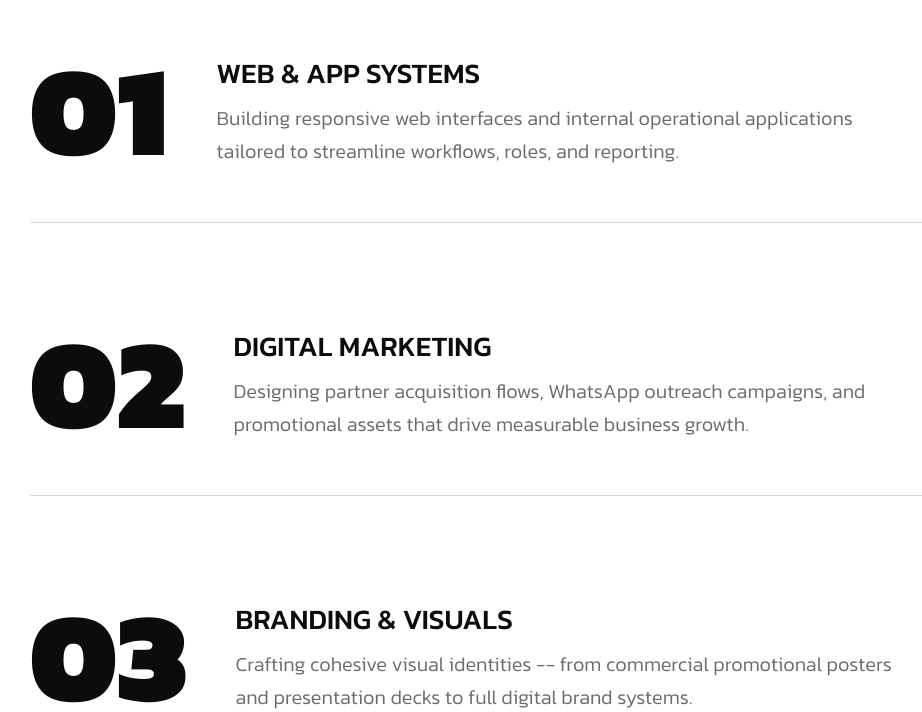
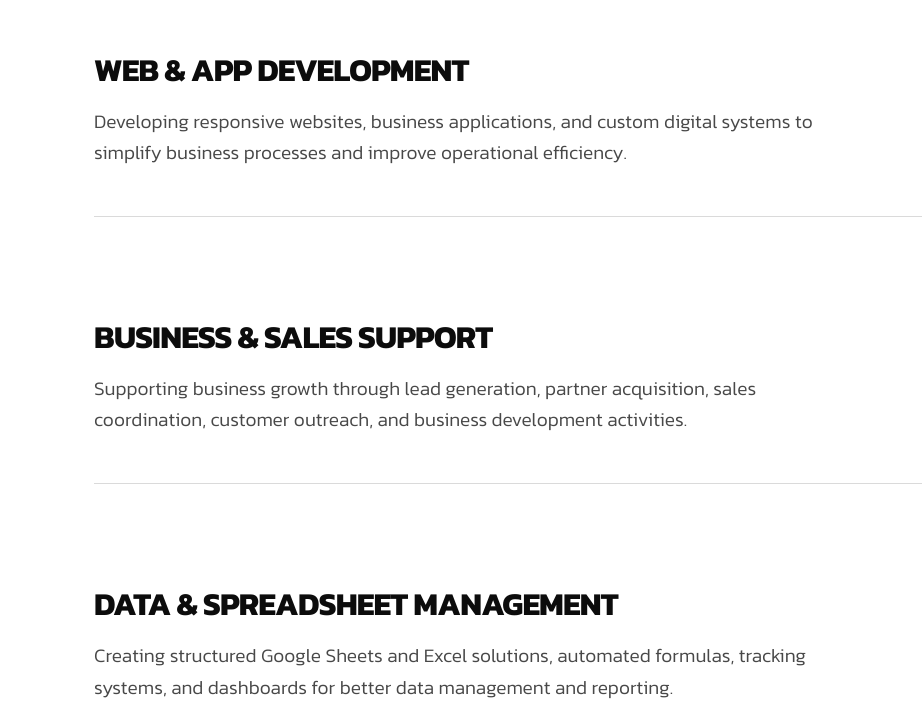
Before and after one commit to nanaseptiana1991-png/nana-septiana-portfolio, a Next.js app: page / in a window 1280 px wide. Shown: the part 2748-3460 px from the top of the page, without its empty margins (98-1020 px from the left). Built offline with nearby package versions, Linux system fonts and the light colour scheme.

Commit message:
Update page.tsx

```diff
--- a/src/app/page.tsx
+++ b/src/app/page.tsx
@@ -57,34 +57,29 @@ const ROW_2_IMAGES = [
 
 const SERVICES = [
   {
-    num: "01",
-    name: "Web & App Systems",
+    name: "WEB & APP DEVELOPMENT",
     description:
-      "Building responsive web interfaces and internal operational applications tailored to streamline workflows, roles, and reporting.",
+      "Developing responsive websites, business applications, and custom digital systems to simplify business processes and improve operational efficiency.",
   },
   {
-    num: "02",
-    name: "Digital Marketing",
+    name: "BUSINESS & SALES SUPPORT",
     description:
-      "Designing partner acquisition flows, WhatsApp outreach campaigns, and promotional assets that drive measurable business growth.",
+      "Supporting business growth through lead generation, partner acquisition, sales coordination, customer outreach, and business development activities.",
   },
   {
-    num: "03",
-    name: "Branding & Visuals",
+    name: "DATA & SPREADSHEET MANAGEMENT",
     description:
-      "Crafting cohesive visual identities -- from commercial promotional posters and presentation decks to full digital brand systems.",
+      "Creating structured Google Sheets and Excel solutions, automated formulas, tracking systems, and dashboards for better data management and reporting.",
   },
   {
-    num: "04",
-    name: "3D & Motion Design",
+    name: "DIGITAL MARKETING & PROMOTIONAL DESIGN",
     description:
-      "Interactive 3D elements, visual mockups, and dynamic motion graphics that add depth and energy to modern digital experiences.",
+      "Creating promotional materials, campaign assets, WhatsApp outreach strategies, and digital marketing support for business visibility and customer engagement.",
   },
   {
-    num: "05",
-    name: "Data & Workflow Ops",
+    name: "BUSINESS OPERATIONS & WORKFLOW",
     description:
-      "Structuring multi-sheet data reconciliation, field mapping, and KPI tracking systems for accurate operational visibility.",
+      "Organizing operational workflows, project tracking, data validation, team coordination, and reporting systems to support efficient business operations.",
   },
 ];
 
@@ -771,13 +766,13 @@ export default function HomePage() {
           Services
         </h2>
 
-        <div className="mx-auto max-w-5xl">
+        <div className="mx-auto max-w-4xl">
           {SERVICES.map((service, i) => (
             <FadeIn
-              key={service.num}
+              key={service.name}
               delay={i * 0.1}
               y={24}
-              className="flex flex-col sm:flex-row sm:items-center gap-4 sm:gap-8 md:gap-12 py-8 sm:py-10 md:py-12"
+              className="py-8 sm:py-10 md:py-12"
             >
               <div
                 style={{
@@ -786,28 +781,20 @@ export default function HomePage() {
                       ? "1px solid rgba(12, 12, 12, 0.15)"
                       : "none",
                 }}
-                className="flex w-full flex-col sm:flex-row sm:items-center gap-4 sm:gap-8 md:gap-12 pb-8 sm:pb-10 md:pb-12"
+                className="flex w-full flex-col gap-3 pb-8 sm:pb-10 md:pb-12"
               >
-                <span
-                  className="font-black leading-none text-[#0C0C0C] shrink-0"
-                  style={{ fontSize: "clamp(3rem, 10vw, 140px)" }}
-                >
-                  {service.num}
-                </span>
-                <div className="flex flex-col gap-2">
                 <h3
-                    className="font-medium uppercase text-[#0C0C0C]"
-                    style={{ fontSize: "clamp(1rem, 2.2vw, 2.1rem)" }}
+                  className="font-bold uppercase tracking-tight text-[#0C0C0C]"
+                  style={{ fontSize: "clamp(1.25rem, 2.5vw, 2.25rem)" }}
                 >
                   {service.name}
                 </h3>
                 <p
-                    className="max-w-2xl font-light leading-relaxed text-[#0C0C0C] opacity-60"
-                    style={{ fontSize: "clamp(0.85rem, 1.6vw, 1.25rem)" }}
+                  className="max-w-3xl font-light leading-relaxed text-[#0C0C0C] opacity-75"
+                  style={{ fontSize: "clamp(0.9rem, 1.5vw, 1.2rem)" }}
                 >
                   {service.description}
                 </p>
-                </div>
               </div>
             </FadeIn>
           ))}
```
Lines whose indentation alone changed are shown as unchanged.
